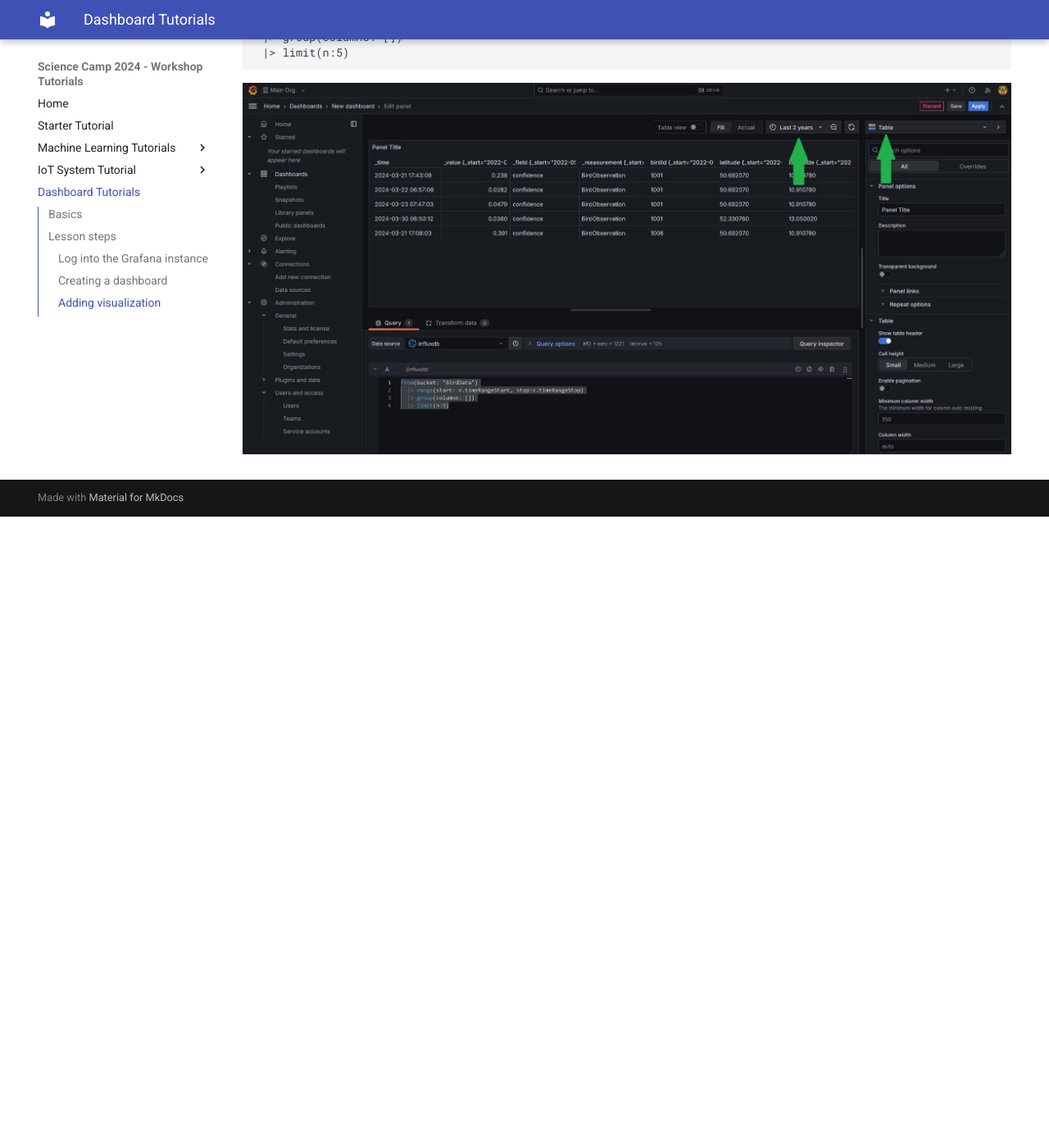
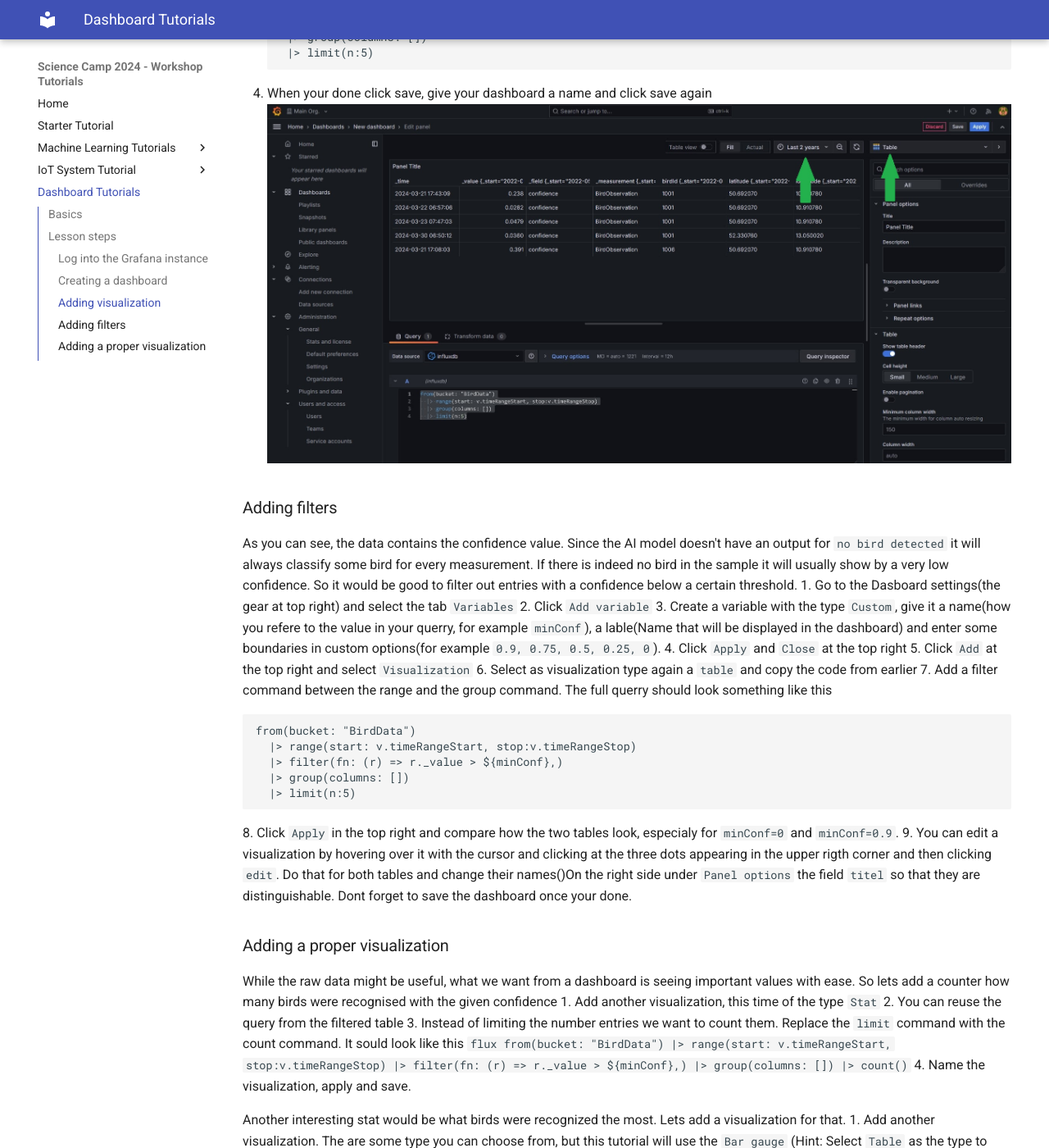
Before and after one commit to Science-Camp-TUI/tutorials, an MkDocs documentation site: the page built from docs/dashboard/index.md, in a window 1280 px wide and 1400 px high, scrolled down 1428 px. Shown: the whole window at 82% size. Built offline with MkDocs 1.6.1 and Material for MkDocs 9.7.7, drawn with Linux system fonts in a browser that asks for light colours; before the commit the page ends 2058 px from its top, so only the background shows below that; some of the changed text lies outside the part shown.

Commit message:
Update index.md

````diff
--- a/docs/dashboard/index.md
+++ b/docs/dashboard/index.md
@@ -27,11 +27,64 @@
 1. Click `Add visualization`
 2. Select `influxdb` as the data source
 3. First we want to see just the raw data, so set the visualization type in the upper right corner to `Table`, set the time frame to `Last 2 years` and enter the following query
-
    ```flux
    from(bucket: "BirdData")
     |> range(start: v.timeRangeStart, stop:v.timeRangeStop)
     |> group(columns: [])
     |> limit(n:5)
    ```
+4. When your done click save, give your dashboard a name and click save again
 ![viewdata](pictures/viewData.jpg)
+
+### Adding filters
+As you can see, the data contains the confidence value. Since the AI model doesn't have an output for `no bird detected` it will always classify some bird for every measurement. If there is indeed no bird in the sample it will usually show by a very low confidence. So it would be good to filter out entries with a confidence below a certain threshold.
+1. Go to the Dasboard settings(the gear at top right) and select the tab `Variables`
+2. Click `Add variable`
+3. Create a variable with the type `Custom`, give it a name(how you refere to the value in your querry, for example `minConf`), a lable(Name that will be displayed in the dashboard) and enter some boundaries in custom options(for example `0.9, 0.75, 0.5, 0.25, 0`).
+4. Click `Apply` and `Close` at the top right
+5. Click `Add` at the top right and select `Visualization`
+6. Select as visualization type again a `table` and copy the code from earlier
+7. Add a filter command between the range and the group command. The full querry should look something like this
+   ```flux
+   from(bucket: "BirdData")
+     |> range(start: v.timeRangeStart, stop:v.timeRangeStop)
+     |> filter(fn: (r) => r._value > ${minConf},)
+     |> group(columns: [])
+     |> limit(n:5)
+   ```
+8. Click `Apply` in the top right and compare how the two tables look, especialy for `minConf=0` and `minConf=0.9`.
+9. You can edit a visualization by hovering over it with the cursor and clicking at the three dots appearing in the upper rigth corner and then clicking `edit`. Do that for both tables and change their names()On the right side under `Panel options` the field `titel` so that they are distinguishable. Dont forget to save the dashboard once your done.
+
+### Adding a proper visualization
+While the raw data might be useful, what we want from a dashboard is seeing important values with ease. So lets add a counter how many birds were recognised with the given confidence
+1. Add another visualization, this time of the type `Stat`
+2. You can reuse the query from the filtered table
+3. Instead of limiting the number entries we want to count them. Replace the `limit` command with the count command. It sould look like this
+    ```flux
+   from(bucket: "BirdData")
+     |> range(start: v.timeRangeStart, stop:v.timeRangeStop)
+     |> filter(fn: (r) => r._value > ${minConf},)
+     |> group(columns: [])
+     |> count()
+   ```
+4. Name the visualization, apply and save.
+
+Another interesting stat would be what birds were recognized the most. Lets add a visualization for that.
+1. Add another visualization. The are some type you can choose from, but this tutorial will use the `Bar gauge` (Hint: Select `Table` as the type to understand how the query looks after every step)
+2. For the query, we can use the first three lines from the filterd since that essentially just return all measurements that have the required confidence
+3. Next, we want to group all measurements that were of the same bird. We can do this by `|> group(columns: ["birdId"])`. This creates groups of measurements with the same `BirdID`. You can imagine a group as a simple table
+4. Since we want to know how often each bird was detected we add `count()`. This counts the measurements in every group and replaces the group content with that value.
+5. For the `Bar gauge` we need the data in a single group, but for now every bird has its own group. We fix this by adding `group()`
+6. Finally we want the birds in order, therefor we need to sort the current group. We can do this by adding `sort(desc: true)`. This sorts our group entries in descending order, meaning the bird that was spotted the most often should be listed first.
+   ```flux
+   from(bucket: "BirdData")
+     |> range(start: v.timeRangeStart, stop:v.timeRangeStop)
+     |> filter(fn: (r) => r._value > ${minConf},)
+     |> group(columns: ["birdId"])
+     |> count()
+     |> group()
+     |> sort(desc: true)
+   ```
+7. On the right side under `Value options` change `Calculate` to `All values`
+8. You can customise the visualization if you want. For example changing the orientation to horizontal makes it easier to understand. Dont forget to save once your done.
+9. As you might have noticed, instead of bird names the bars are labled with the IDs. This is due to way the data is stored in the database. For now its fine, but if you're insterested you can check [here](https://github.com/Science-Camp-TUI/birdnet-mini/blob/main/idToLables.csv) which ID belongs to which bird.
````
